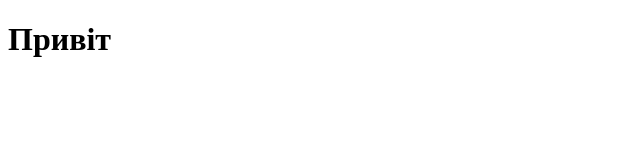
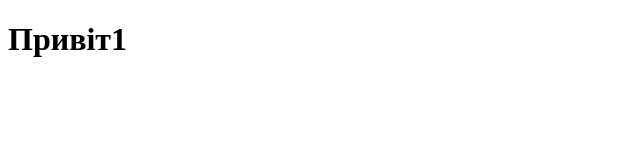
Before and after one commit to psyholirik/Tutorial, a plain HTML site: page index.html in a window 1280 px wide. Shown: the full height of the page, 0-640 px from the left. Drawn offline with Linux system fonts and the light colour scheme.

Commit message:
Update index.html
Привіт 1

```diff
--- a/index.html
+++ b/index.html
@@ -6,6 +6,6 @@
     <title>Document</title>
   </head>
   <body>
-    <h1>Привіт</h1>
+    <h1>Привіт1</h1>
   </body>
 </html>
```
